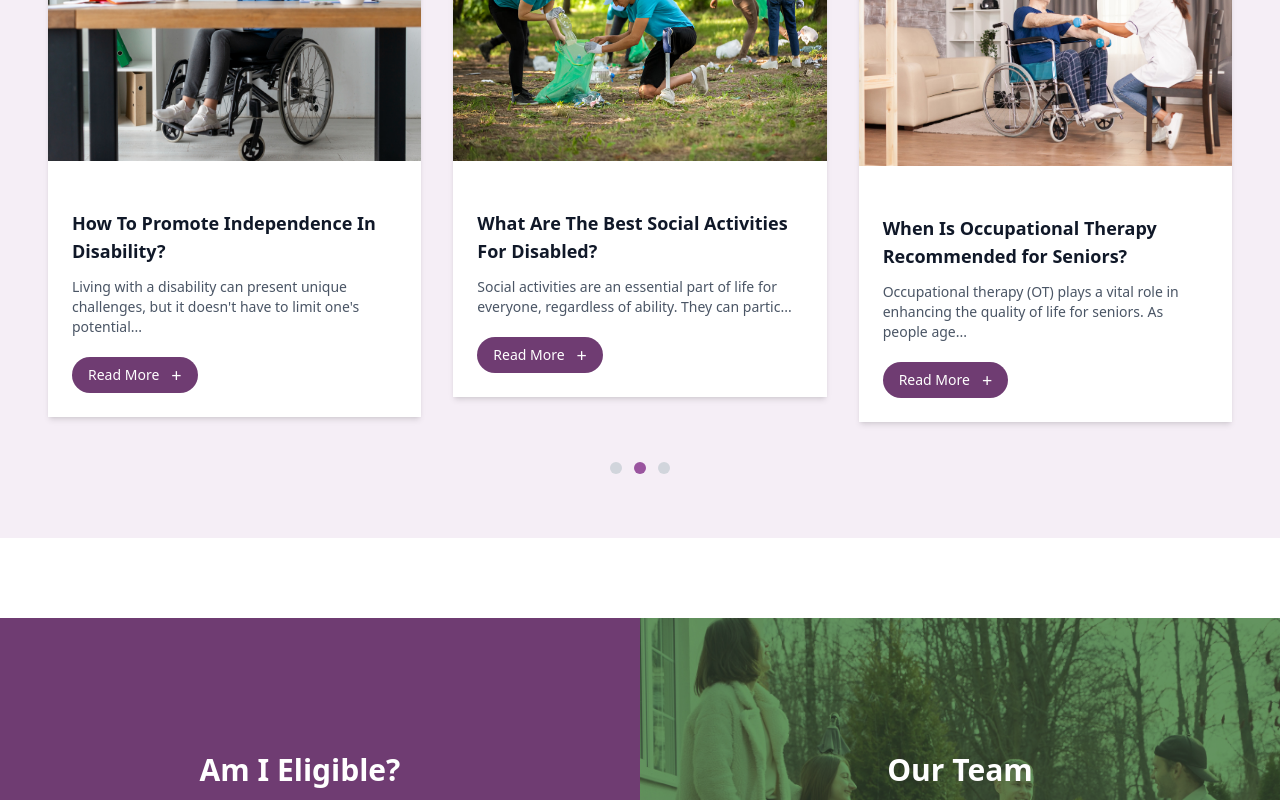
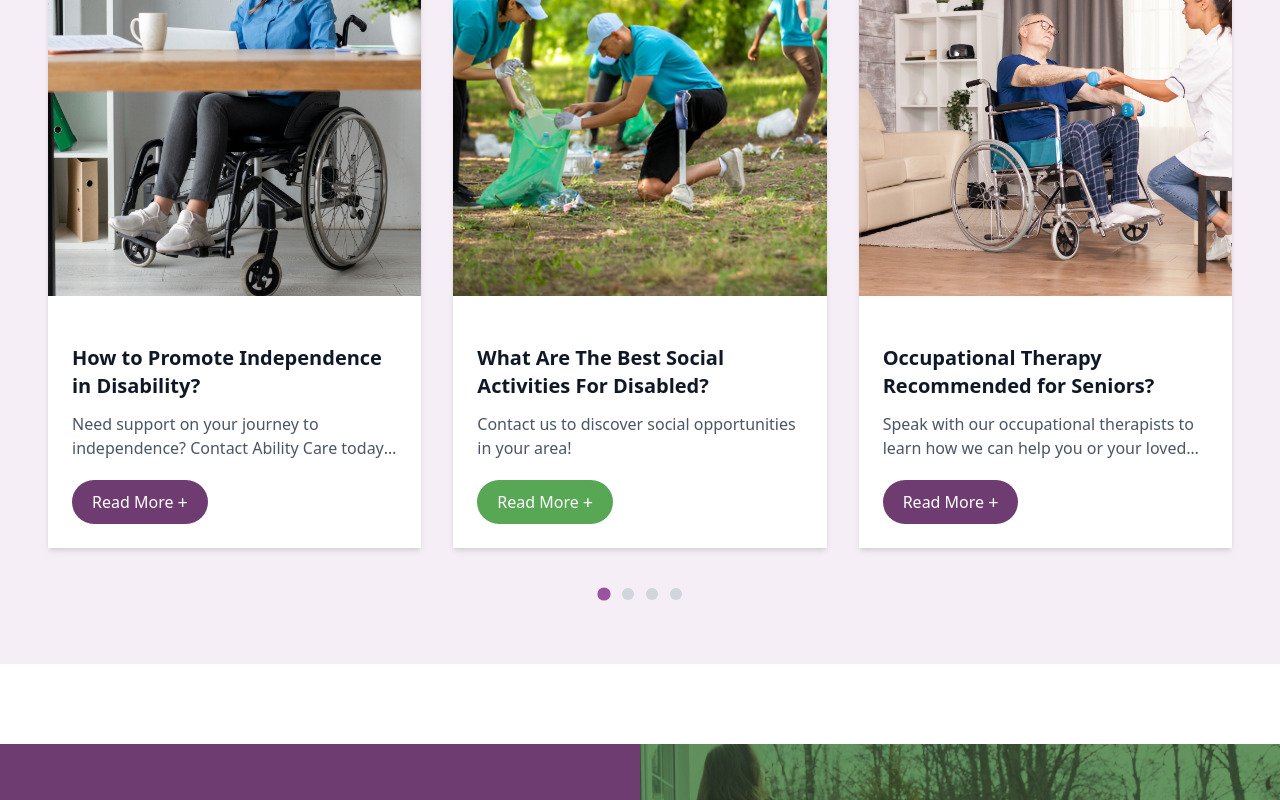
Before and after one commit to jewel-rana-ausasia/ability-care, a Next.js app: page /home2 in a window 1280 px wide. Shown: the part 2792-3592 px from the top of the page. Built offline with nearby package versions, Linux system fonts and the light colour scheme.

Commit message:
Update the blog dynamic

```diff
--- a/components/home-2/OurBlogSection-2.tsx
+++ b/components/home-2/OurBlogSection-2.tsx
@@ -1,34 +1,28 @@
 "use client";
-import React from "react";
+import React, { useMemo, useState } from "react";
 import { Button } from "@/components/ui/button";
 import { motion } from "framer-motion";
 import Image from "next/image";
 import { Card, CardContent } from "@/components/ui/card";
+import { blogPosts } from "@/lib/blogData"; // ✅ using same data source
+import Link from "next/link";
 
 export default function OurBlogSection2() {
-  const posts = [
-    {
-      title: "How To Promote Independence In Disability?",
-      desc: "Living with a disability can present unique challenges, but it doesn't have to limit one's potential...",
-      img: "/blog-image-1.jpg",
-      link: "#",
-    },
-    {
-      title: "What Are The Best Social Activities For Disabled?",
-      desc: "Social activities are an essential part of life for everyone, regardless of ability. They can partic...",
-      img: "/blog-image-2.jpg",
-      link: "#",
-    },
-    {
-      title: "When Is Occupational Therapy Recommended for Seniors?",
-      desc: "Occupational therapy (OT) plays a vital role in enhancing the quality of life for seniors. As people age...",
-      img: "/blog-image-3.jpg",
-      link: "#",
-    },
-  ];
+  const [currentPage, setCurrentPage] = useState(1);
+
+  const cardsPerPage = 3;
+  const totalPages = Math.ceil(blogPosts.length / cardsPerPage);
+
+  const paginatedBlogs = useMemo(() => {
+    const start = (currentPage - 1) * cardsPerPage;
+    return blogPosts.slice(start, start + cardsPerPage);
+  }, [currentPage]);
+
+  const handlePageChange = (page: number) => setCurrentPage(page);
 
   return (
-    <section className="relative  -top-20 bg-[#F5EEF6] py-16 px-4 md:px-12 text-center">
+    <section className="relative -top-20 bg-[#F5EEF6] py-16 px-4 md:px-12 text-center">
+      {/* === SECTION HEADER === */}
       <div className="flex flex-col items-center mb-10">
         <span className="bg-[#61B95D] text-white font-semibold px-4 py-2 mb-3 rounded">
           Our Blog
@@ -38,8 +32,9 @@ export default function OurBlogSection2() {
         </h2>
       </div>
 
+      {/* === BLOG GRID === */}
       <div className="grid grid-cols-1 md:grid-cols-3 gap-8 max-w-7xl mx-auto">
-        {posts.map((post, i) => (
+        {paginatedBlogs.map((post, i) => (
           <motion.div
             key={i}
             initial={{ opacity: 0, y: 40 }}
@@ -47,41 +42,52 @@ export default function OurBlogSection2() {
             transition={{ duration: 0.5, delay: i * 0.1 }}
           >
             <Card className="overflow-hidden shadow-md bg-white border-0 hover:shadow-lg transition-shadow duration-300 p-0 !rounded-none">
-              <div className="w-full">
+              {/* ✅ Responsive Image using Tailwind classes */}
+              <div className="relative w-full h-56 sm:h-64 md:h-72 lg:h-80 xl:h-96">
                 <Image
-                  src={post.img}
+                  src={post.image}
                   alt={post.title}
-                  width={400}
-                  height={400}
-                  className="w-full h-full object-cover"
+                  fill
+                  className="object-cover object-center"
                 />
               </div>
+
               <CardContent className="text-left p-6">
-                <h3 className="text-lg font-semibold text-gray-900 mb-3">
+                <h3 className="text-base sm:text-lg md:text-xl font-semibold text-gray-900 mb-3">
                   {post.title}
                 </h3>
-                <p className="text-gray-600 text-sm mb-5">{post.desc}</p>
-                <Button
-                  variant="link"
-                  className="px-4 py-2 text-white bg-[#6F3C72] rounded-full"
+                <p className="text-gray-600 text-sm md:text-base mb-5 line-clamp-2">
+                  {post.conclusion?.additionalText || post.title}
+                </p>
+
+                {/* ✅ Dynamic "Read More" Link Button */}
+                <Link
+                  href={`/home1/blogs/${post.slug}`}
+                  className={`inline-flex items-center justify-center px-5 py-2 rounded-full text-white font-medium text-sm sm:text-base transition-transform duration-200 hover:scale-105`}
+                  style={{ backgroundColor: post.buttonColor }}
                 >
                   Read More <span className="ml-1 text-lg">+</span>
-                </Button>
+                </Link>
               </CardContent>
             </Card>
           </motion.div>
         ))}
       </div>
 
-      {/* Pagination dots */}
+      {/* === PAGINATION DOTS === */}
       <div className="flex justify-center mt-10 space-x-3">
-        {[0, 1, 2].map((dot) => (
-          <div
-            key={dot}
-            className={`w-3 h-3 rounded-full ${
-              dot === 1 ? "bg-[#9A549F]" : "bg-gray-300"
+        {Array.from({ length: totalPages }).map((_, i) => (
+          <motion.button
+            key={i}
+            onClick={() => handlePageChange(i + 1)}
+            className={`w-3 h-3 rounded-full transition-all ${
+              currentPage === i + 1
+                ? "bg-[#9A549F] scale-110"
+                : "bg-gray-300 hover:bg-[#9A549F]/60"
             }`}
-          ></div>
+            whileHover={{ scale: 1.2 }}
+            transition={{ duration: 0.2 }}
+          />
         ))}
       </div>
     </section>
--- a/components/home-3/OurBlogs-3.tsx
+++ b/components/home-3/OurBlogs-3.tsx
@@ -1,37 +1,26 @@
 "use client";
-import React from "react";
-import { Button } from "@/components/ui/button";
+import React, { useMemo, useState } from "react";
 import { motion } from "framer-motion";
 import Image from "next/image";
+import Link from "next/link";
 import { Card, CardContent } from "@/components/ui/card";
+import { blogPosts } from "@/lib/blogData"; // ✅ same data source
 
 export default function OurBlogSection3() {
-  const posts = [
-    {
-      date: "Jan 22, 2024",
-      title: "How To Promote Independence In Disability?",
-      desc: "Living with a disability can present unique challenges, but it doesn't have to limit one's potential...",
-      img: "/blog-image-1.jpg",
-      link: "#",
-    },
-    {
-      date: "Jan 22, 2024",
-      title: "What Are The Best Social Activities For Disabled?",
-      desc: "Social activities are an essential part of life for everyone, regardless of ability. They can partic...",
-      img: "/blog-image-2.jpg",
-      link: "#",
-    },
-    {
-      date: "Jan 22, 2024",
-      title: "When Is Occupational Therapy Recommended for Seniors?",
-      desc: "Occupational therapy (OT) plays a vital role in enhancing the quality of life for seniors. As people age...",
-      img: "/blog-image-3.jpg",
-      link: "#",
-    },
-  ];
+  const [currentPage, setCurrentPage] = useState(1);
+  const cardsPerPage = 3;
+  const totalPages = Math.ceil(blogPosts.length / cardsPerPage);
+
+  const paginatedBlogs = useMemo(() => {
+    const start = (currentPage - 1) * cardsPerPage;
+    return blogPosts.slice(start, start + cardsPerPage);
+  }, [currentPage]);
+
+  const handlePageChange = (page: number) => setCurrentPage(page);
 
   return (
-    <section className="relative  -top-20 bg-[#F5EEF6] py-16 px-4 md:px-12 text-center">
+    <section className="relative -top-20 bg-[#F5EEF6] py-16 px-4 md:px-12 text-center">
+      {/* === SECTION HEADER === */}
       <div className="flex flex-col items-center mb-10">
         <span className="bg-[#61B95D] text-white font-semibold px-4 py-2 mb-3 rounded">
           Our Blog
@@ -41,8 +30,9 @@ export default function OurBlogSection3() {
         </h2>
       </div>
 
+      {/* === BLOG GRID === */}
       <div className="grid grid-cols-1 md:grid-cols-3 gap-8 max-w-7xl mx-auto">
-        {posts.map((post, i) => (
+        {paginatedBlogs.map((post, i) => (
           <motion.div
             key={i}
             initial={{ opacity: 0, y: 40 }}
@@ -50,43 +40,50 @@ export default function OurBlogSection3() {
             transition={{ duration: 0.5, delay: i * 0.1 }}
           >
             <Card className="overflow-hidden shadow-md bg-white border-0 hover:shadow-lg transition-shadow duration-300 p-0 rounded-3xl">
-              <div className="w-full">
+              {/* ✅ Responsive Image */}
+              <div className="relative w-full h-56 sm:h-64 md:h-72 lg:h-72 2xl:h-80">
                 <Image
-                  src={post.img}
+                  src={post.image}
                   alt={post.title}
-                  width={400}
-                  height={400}
-                  className="w-full h-full object-cover"
+                  fill
+                  className="object-cover object-center"
                 />
               </div>
-              <CardContent
-                className="text-center px-6 mt-0 mb-8"
-              >
+
+              <CardContent className="text-center px-6 mt-0 mb-8">
                 <p className="text-[#6F3C72] font-medium mb-3">{post.date}</p>
                 <h3 className="text-lg font-medium text-gray-900 mb-3">
                   {post.title}
                 </h3>
-                <Button
-                  variant="link"
-                  className="px-5 py-2 mt-4 text-white bg-[#6F3C72] rounded-full"
+
+                {/* ✅ Dynamic Link + Color */}
+                <Link
+                  href={`/home3/blogs/${post.slug}`}
+                  className="inline-block px-5 py-2 mt-4 text-white rounded-full text-sm md:text-base font-medium transition-transform duration-200 hover:scale-105"
+                  style={{ backgroundColor: post.buttonColor }}
                 >
                   Read More
-                </Button>
+                </Link>
               </CardContent>
             </Card>
           </motion.div>
         ))}
       </div>
 
-      {/* Pagination dots */}
+      {/* === PAGINATION DOTS === */}
       <div className="flex justify-center mt-10 space-x-3">
-        {[0, 1, 2].map((dot) => (
-          <div
-            key={dot}
-            className={`w-3 h-3 rounded-full ${
-              dot === 1 ? "bg-[#8c3cc7]" : "bg-gray-300"
+        {Array.from({ length: totalPages }).map((_, i) => (
+          <motion.button
+            key={i}
+            onClick={() => handlePageChange(i + 1)}
+            className={`w-3 h-3 rounded-full transition-all ${
+              currentPage === i + 1
+                ? "bg-[#8c3cc7] scale-110"
+                : "bg-gray-300 hover:bg-[#8c3cc7]/60"
             }`}
-          ></div>
+            whileHover={{ scale: 1.2 }}
+            transition={{ duration: 0.2 }}
+          />
         ))}
       </div>
     </section>
--- a/lib/blogData.tsx
+++ b/lib/blogData.tsx
@@ -220,7 +220,7 @@ export const blogPosts: BlogPost[] = [
     "title": "Top Benefits of Assistive Technology for People with Disabilities",
     "date": "March 10, 2025",
     "image": "/blog-image-7.jpg",
-    "buttonColor": "#57A754",
+    "buttonColor": "#6F3C72",
     "content": [
       {
         "title": "1. Increased Independence:",
@@ -250,7 +250,7 @@ export const blogPosts: BlogPost[] = [
     "title": "The Importance of Mental Health Support in Disability Care",
     "date": "March 2, 2025",
     "image": "/blog-image-8.jpg",
-    "buttonColor": "#6F3C72",
+    "buttonColor": "#57A754",
     "content": [
       {
         "title": "1. Emotional Well-being:",
@@ -280,7 +280,7 @@ export const blogPosts: BlogPost[] = [
     "title": "Why Community Participation Matters for People with Disabilities",
     "date": "February 20, 2025",
     "image": "/blog-image-9.jpg",
-    "buttonColor": "#57A754",
+    "buttonColor": "#6F3C72",
     "content": [
       {
         "title": "1. Building Confidence:",
```
Also changed, not shown: components/home-1/OurBlogSection.tsx (+0 -32 lines).
